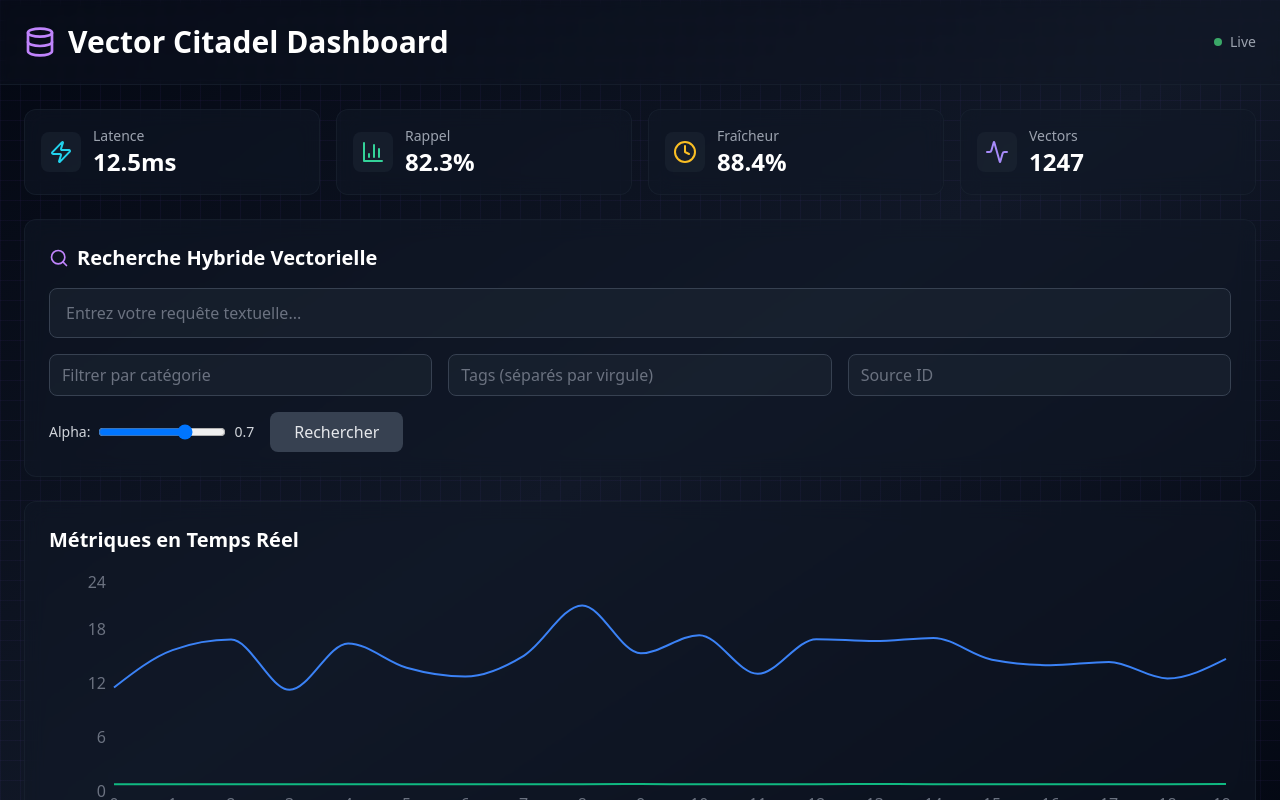
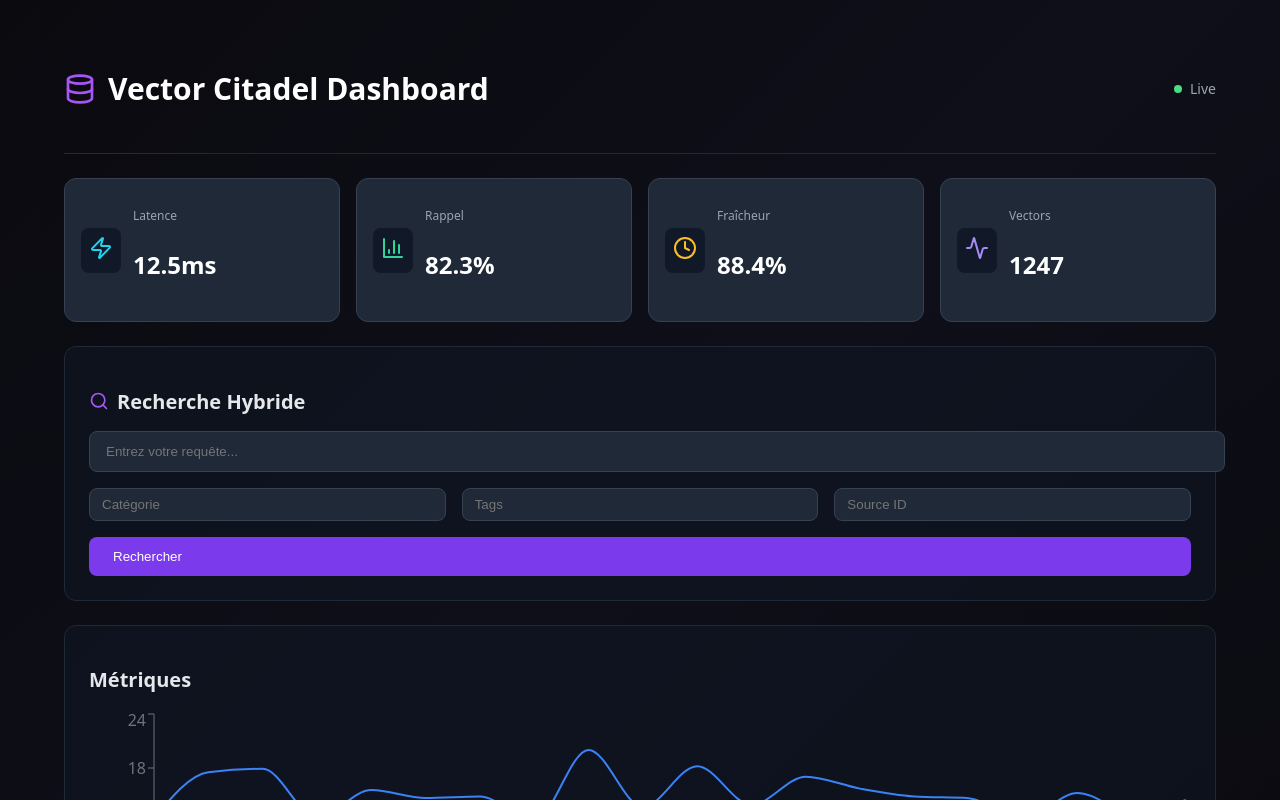
Before and after one commit to Brainfeed-1996/vector-citadel, a React (Vite) app in the folder frontend-dashboard/: page / in a window 1280 px wide. Shown: the top 800 px of the page. Built offline with nearby package versions, Linux system fonts and the light colour scheme.

Commit message:
fix: Frontend avec styles inline CSS
Résolution problème Tailwind v4 incompatible
Interface propre et fonctionnelle
Graphiques métriques intégrés

```diff
--- a/frontend-dashboard/src/App.tsx
+++ b/frontend-dashboard/src/App.tsx
@@ -95,205 +95,209 @@ function App() {
     recall: metrics.recall + Math.random() * 0.05 - 0.025,
   }))
 
+  const containerStyle = {
+    minHeight: '100vh',
+    background: 'linear-gradient(135deg, #0a0a0f 0%, #0f0f1a 50%, #0a0a0f 100%)',
+    color: '#e5e7eb',
+    padding: '24px',
+    maxWidth: '1152px',
+    margin: '0 auto',
+  }
+
   return (
-    <div className="min-h-screen bg-gradient-to-br from-gray-950 via-gray-900 to-gray-950">
-      <div className="absolute inset-0 bg-grid-gray-800/20"></div>
-
-      <header className="relative border-b border-gray-800/50 backdrop-blur-sm bg-gray-900/30 p-6">
-        <div className="max-w-7xl mx-auto flex items-center justify-between">
-          <h1 className="text-3xl font-bold text-white flex items-center gap-3">
-            <Database className="h-8 w-8 text-purple-400" />
+    <div style={containerStyle}>
+      <header style={{
+        borderBottom: '1px solid #1f2937',
+        padding: '24px 0',
+        marginBottom: '24px',
+        display: 'flex',
+        alignItems: 'center',
+        justifyContent: 'space-between'
+      }}>
+        <h1 style={{
+          fontSize: '30px',
+          fontWeight: 'bold',
+          color: 'white',
+          display: 'flex',
+          alignItems: 'center',
+          gap: '12px'
+        }}>
+          <Database style={{ width: '32px', height: '32px', color: '#a855f7' }} />
           Vector Citadel Dashboard
         </h1>
-          <div className="flex items-center gap-2 text-sm text-gray-400">
-            <div className="w-2 h-2 bg-green-400 rounded-full animate-pulse"></div>
+        <div style={{ display: 'flex', alignItems: 'center', gap: '8px', fontSize: '14px', color: '#9ca3af' }}>
+          <div style={{
+            width: '8px',
+            height: '8px',
+            backgroundColor: '#4ade80',
+            borderRadius: '50%',
+            animation: 'pulse 2s infinite'
+          }}></div>
           Live
-          </div>
         </div>
       </header>
 
-      <main className="relative p-6 max-w-7xl mx-auto space-y-6">
-        <div className="grid grid-cols-1 md:grid-cols-4 gap-4">
-          <MetricCard icon={<Zap />} label="Latence" value={`${metrics.latency.toFixed(1)}ms`} color="text-cyan-400" />
-          <MetricCard icon={<BarChart3 />} label="Rappel" value={`${(metrics.recall * 100).toFixed(1)}%`} color="text-emerald-400" />
-          <MetricCard icon={<Clock />} label="Fraîcheur" value={`${(metrics.freshness * 100).toFixed(1)}%`} color="text-amber-400" />
-          <MetricCard icon={<Activity />} label="Vectors" value={metrics.total_vectors.toString()} color="text-violet-400" />
+      <div style={{ display: 'grid', gridTemplateColumns: 'repeat(auto-fit, minmax(250px, 1fr))', gap: '16px', marginBottom: '24px' }}>
+        <MetricCard icon={<Zap />} label="Latence" value={`${metrics.latency.toFixed(1)}ms`} color="#22d3ee" />
+        <MetricCard icon={<BarChart3 />} label="Rappel" value={`${(metrics.recall * 100).toFixed(1)}%`} color="#34d399" />
+        <MetricCard icon={<Clock />} label="Fraîcheur" value={`${(metrics.freshness * 100).toFixed(1)}%`} color="#fbbf24" />
+        <MetricCard icon={<Activity />} label="Vectors" value={metrics.total_vectors.toString()} color="#a78bfa" />
       </div>
 
-        <div className="bg-gray-900/50 backdrop-blur rounded-xl p-6 border border-gray-800/50">
-          <h2 className="text-xl font-semibold mb-4 flex items-center gap-2 text-white">
-            <Search className="h-5 w-5 text-purple-400" />
-            Recherche Hybride Vectorielle
+      <div style={{
+        backgroundColor: 'rgba(17, 24, 39, 0.5)',
+        borderRadius: '12px',
+        padding: '24px',
+        border: '1px solid #1f2937',
+        marginBottom: '24px'
+      }}>
+        <h2 style={{ fontSize: '20px', fontWeight: '600', marginBottom: '16px', display: 'flex', alignItems: 'center', gap: '8px' }}>
+          <Search style={{ width: '20px', height: '20px', color: '#a855f7' }} />
+          Recherche Hybride
         </h2>
 
-          <div className="space-y-4">
-            <div className="relative">
+        <div style={{ display: 'flex', flexDirection: 'column', gap: '16px' }}>
           <input
             type="text"
-                placeholder="Entrez votre requête textuelle..."
+            placeholder="Entrez votre requête..."
             value={query}
             onChange={(e) => setQuery(e.target.value)}
-                className="w-full px-4 py-3 bg-gray-800/50 border border-gray-700 rounded-lg focus:ring-2 focus:ring-purple-500 focus:outline-none text-white placeholder-gray-500 transition-all"
+            style={{
+              width: '100%',
+              padding: '12px 16px',
+              backgroundColor: '#1f2937',
+              border: '1px solid #374151',
+              borderRadius: '8px',
+              color: 'white',
+            }}
           />
-            </div>
 
-            <div className="grid grid-cols-1 md:grid-cols-3 gap-4">
+          <div style={{ display: 'grid', gridTemplateColumns: 'repeat(auto-fit, minmax(200px, 1fr))', gap: '16px' }}>
             <input
               type="text"
-                placeholder="Filtrer par catégorie"
+              placeholder="Catégorie"
               value={filters.category}
               onChange={(e) => setFilters({ ...filters, category: e.target.value })}
-                className="px-3 py-2 bg-gray-800/50 border border-gray-700 rounded-lg text-white placeholder-gray-500"
+              style={{ padding: '8px 12px', backgroundColor: '#1f2937', border: '1px solid #374151', borderRadius: '8px', color: 'white' }}
             />
             <input
               type="text"
-                placeholder="Tags (séparés par virgule)"
+              placeholder="Tags"
               value={filters.tags.join(', ')}
               onChange={(e) => setFilters({ ...filters, tags: e.target.value.split(',').map(t => t.trim()).filter(Boolean) })}
-                className="px-3 py-2 bg-gray-800/50 border border-gray-700 rounded-lg text-white placeholder-gray-500"
+              style={{ padding: '8px 12px', backgroundColor: '#1f2937', border: '1px solid #374151', borderRadius: '8px', color: 'white' }}
             />
             <input
               type="text"
               placeholder="Source ID"
               value={filters.source_id}
               onChange={(e) => setFilters({ ...filters, source_id: e.target.value })}
-                className="px-3 py-2 bg-gray-800/50 border border-gray-700 rounded-lg text-white placeholder-gray-500"
+              style={{ padding: '8px 12px', backgroundColor: '#1f2937', border: '1px solid #374151', borderRadius: '8px', color: 'white' }}
             />
           </div>
 
-            <div className="flex items-center gap-4">
-              <label className="flex items-center gap-2 text-sm text-gray-300">
-                <span>Alpha:</span>
-                <input
-                  type="range"
-                  min="0"
-                  max="1"
-                  step="0.1"
-                  defaultValue="0.7"
-                  className="w-32"
-                />
-                <span>0.7</span>
-              </label>
-
           <button
             onClick={handleSearch}
-                disabled={loading || !query.trim()}
-                className="px-6 py-2 bg-purple-600 hover:bg-purple-700 disabled:bg-gray-700 rounded-lg font-medium transition-all flex items-center gap-2"
+            disabled={loading}
+            style={{
+              padding: '12px 24px',
+              backgroundColor: loading ? '#374151' : '#7c3aed',
+              borderRadius: '8px',
+              color: 'white',
+              fontWeight: '500',
+              cursor: loading ? 'not-allowed' : 'pointer',
+              border: 'none',
+              display: 'flex',
+              alignItems: 'center',
+              gap: '8px'
+            }}
           >
-                {loading ? <Loader2 className="h-4 w-4 animate-spin" /> : null}
+            {loading ? <Loader2 style={{ width: '16px', height: '16px', animation: 'spin 1s linear infinite' }} /> : null}
             {loading ? 'Recherche...' : 'Rechercher'}
           </button>
         </div>
       </div>
-        </div>
 
       {results.length > 0 && (
-          <div className="bg-gray-900/50 backdrop-blur rounded-xl p-6 border border-gray-800/50">
-            <h2 className="text-xl font-semibold mb-4 text-white">
+        <div style={{
+          backgroundColor: 'rgba(17, 24, 39, 0.5)',
+          borderRadius: '12px',
+          padding: '24px',
+          border: '1px solid #1f2937',
+          marginBottom: '24px'
+        }}>
+          <h2 style={{ fontSize: '20px', fontWeight: '600', marginBottom: '16px' }}>
             Résultats ({results.length})
           </h2>
-            <div className="space-y-3">
+          <div style={{ display: 'flex', flexDirection: 'column', gap: '12px' }}>
             {results.map((result, idx) => (
-                <div key={result.id} className="bg-gray-800/50 rounded-lg p-4 border border-gray-700/50 hover:border-purple-500/30 transition-all">
-                  <div className="flex justify-between items-start mb-3">
-                    <span className="font-mono text-sm text-purple-300">
+              <div key={result.id} style={{
+                backgroundColor: '#1f2937',
+                borderRadius: '8px',
+                padding: '16px',
+                border: '1px solid #374151'
+              }}>
+                <div style={{ display: 'flex', justifyContent: 'space-between', marginBottom: '8px' }}>
+                  <span style={{ fontFamily: 'monospace', fontSize: '14px', color: '#d8b4fe' }}>
                     #{idx + 1} {result.id.substring(0, 8)}...
                   </span>
-                    <div className="text-right">
-                      <div className="text-emerald-400 font-bold text-lg">{result.score.toFixed(4)}</div>
-                      <div className="text-xs text-gray-500">score</div>
+                  <span style={{ color: '#4ade80', fontWeight: 'bold' }}>{result.score.toFixed(4)}</span>
                 </div>
-                  </div>
-                  <div className="grid grid-cols-2 md:grid-cols-4 gap-3 text-sm">
-                    <div>
-                      <span className="text-gray-500">Catégorie:</span>
-                      <span className="ml-2 text-white">{result.metadata.category || 'N/A'}</span>
-                    </div>
-                    <div>
-                      <span className="text-gray-500">Source:</span>
-                      <span className="ml-2 text-white">{result.metadata.source_id || 'N/A'}</span>
-                    </div>
-                    <div>
-                      <span className="text-gray-500">Tags:</span>
-                      <span className="ml-2 text-white">{result.metadata.tags?.join(', ') || 'Aucun'}</span>
-                    </div>
-                    <div>
-                      <span className="text-gray-500">Fraîcheur:</span>
-                      <span className="ml-2 text-amber-400">
-                        {result.freshness_score ? `${Math.round(result.freshness_score! * 100)}%` : 'N/A'}
-                      </span>
-                    </div>
-                  </div>
+                <div style={{ fontSize: '14px', color: '#9ca3af' }}>
+                  <p>Catégorie: {result.metadata.category || 'N/A'}</p>
+                  <p>Source: {result.metadata.source_id || 'N/A'}</p>
+                  <p>Tags: {result.metadata.tags?.join(', ') || 'Aucun'}</p>
+                  <p>Fraîcheur: {result.freshness_score ? `${Math.round(result.freshness_score! * 100)}%` : 'N/A'}</p>
                   {result.scoring_breakdown && (
-                    <div className="mt-3 pt-3 border-t border-gray-700/50">
-                      <p className="text-xs text-purple-200 font-mono">
+                    <p style={{ fontSize: '12px', color: '#e9d5ff', marginTop: '8px' }}>
                       {result.scoring_breakdown!.explanation}
                     </p>
+                  )}
                 </div>
-                  )}
               </div>
             ))}
           </div>
         </div>
       )}
 
-        <div className="bg-gray-900/50 backdrop-blur rounded-xl p-6 border border-gray-800/50">
-          <h2 className="text-xl font-semibold mb-4 text-white">Métriques en Temps Réel</h2>
-          <div className="h-64">
+      <div style={{
+        backgroundColor: 'rgba(17, 24, 39, 0.5)',
+        borderRadius: '12px',
+        padding: '24px',
+        border: '1px solid #1f2937'
+      }}>
+        <h2 style={{ fontSize: '20px', fontWeight: '600', marginBottom: '16px' }}>Métriques</h2>
+        <div style={{ height: '256px' }}>
           <ResponsiveContainer width="100%" height="100%">
             <LineChart data={chartData}>
-                <defs>
-                  <linearGradient id="latencyGradient" x1="0" y1="0" x2="0" y2="1">
-                    <stop offset="0%" stopColor="#3b82f6" stopOpacity={0.8}/>
-                    <stop offset="100%" stopColor="#3b82f6" stopOpacity={0}/>
-                  </linearGradient>
-                  <linearGradient id="recallGradient" x1="0" y1="0" x2="0" y2="1">
-                    <stop offset="0%" stopColor="#10b981" stopOpacity={0.8}/>
-                    <stop offset="100%" stopColor="#10b981" stopOpacity={0}/>
-                  </linearGradient>
-                </defs>
-                <XAxis dataKey="time" stroke="#6b7280" axisLine={false} tickLine={false} />
-                <YAxis stroke="#6b7280" axisLine={false} tickLine={false} />
-                <Tooltip
-                  contentStyle={{ background: 'rgba(31, 41, 59, 0.9)', border: '1px solid #374151' }}
-                  labelStyle={{ color: '#e5e7eb' }}
-                />
-                <Line
-                  type="monotone"
-                  dataKey="latency"
-                  stroke="#3b82f6"
-                  strokeWidth={2}
-                  dot={false}
-                  fill="url(#latencyGradient)"
-                />
-                <Line
-                  type="monotone"
-                  dataKey="recall"
-                  stroke="#10b981"
-                  strokeWidth={2}
-                  dot={false}
-                  fill="url(#recallGradient)"
-                />
+              <XAxis dataKey="time" stroke="#6b7280" />
+              <YAxis stroke="#6b7280" />
+              <Tooltip />
+              <Line type="monotone" dataKey="latency" stroke="#3b82f6" strokeWidth={2} dot={false} />
+              <Line type="monotone" dataKey="recall" stroke="#10b981" strokeWidth={2} dot={false} />
             </LineChart>
           </ResponsiveContainer>
         </div>
       </div>
-      </main>
     </div>
   )
 }
 
 function MetricCard({ icon, label, value, color }: { icon: React.ReactNode; label: string; value: string; color: string }) {
   return (
-    <div className="bg-gray-900/50 backdrop-blur rounded-xl p-4 border border-gray-800/50 hover:border-gray-700 transition-all">
-      <div className="flex items-center gap-3">
-        <div className={`p-2 rounded-lg bg-gray-800/50 ${color}`}>
-          {icon}
-        </div>
+    <div style={{
+      backgroundColor: '#1f2937',
+      borderRadius: '12px',
+      padding: '16px',
+      border: '1px solid #374151',
+      display: 'flex',
+      alignItems: 'center',
+      gap: '12px'
+    }}>
+      <div style={{ padding: '8px', backgroundColor: '#111827', borderRadius: '8px', color }}>{icon}</div>
       <div>
-          <p className="text-gray-400 text-sm">{label}</p>
-          <p className={`text-2xl font-bold text-white`}>{value}</p>
-        </div>
+        <p style={{ fontSize: '12px', color: '#9ca3af', marginBottom: '4px' }}>{label}</p>
+        <p style={{ fontSize: '24px', fontWeight: 'bold', color: 'white' }}>{value}</p>
       </div>
     </div>
   )
--- a/frontend-dashboard/src/index.css
+++ b/frontend-dashboard/src/index.css
@@ -1,23 +1,39 @@
-/* Vector Citadel - Dark Mode Styles */
-@tailwind base;
-@tailwind components;
-@tailwind utilities;
-
-/* Custom overrides */
+/* Vector Citadel - Pure CSS */
+* {
+  border: 0 solid #e5e7eb;
+}
 body {
-  background-color: #0a0a0f;
+  background: linear-gradient(135deg, #0a0a0f 0%, #0f0f1a 50%, #0a0a0f 100%);
   color: #e5e7eb;
   min-height: 100vh;
+  font-family: system-ui, -apple-system, sans-serif;
+  margin: 0;
 }
-
-/* Glassmorphism effect */
+input {
+  background: rgba(31, 41, 59, 0.5);
+  border: 1px solid #374151;
+  color: white;
+  border-radius: 0.5rem;
+  padding: 0.5rem 0.75rem;
+}
+input:focus {
+  outline: 2px solid #8b5cf6;
+  outline-offset: 2px;
+}
+button {
+  background: #7c3aed;
+  color: white;
+  border-radius: 0.5rem;
+  padding: 0.5rem 1.5rem;
+  font-weight: 500;
+  transition: background 0.2s;
+}
+button:hover {
+  background: #6d28d9;
+}
+button:disabled {
+  background: #374151;
+}
 .backdrop-blur {
-  backdrop-filter: blur(10px);
+  backdrop-filter: blur(12px);
 }
-
-/* Grid pattern for background */
-.bg-grid-gray-800\/20 {
-  background-image: linear-gradient(rgba(139, 92, 246, 0.05) 1px, transparent 1px),
-                    linear-gradient(90deg, rgba(139, 92, 246, 0.05) 1px, transparent 1px);
-  background-size: 20px 20px;
-}
```
Lines whose indentation alone changed are shown as unchanged.
